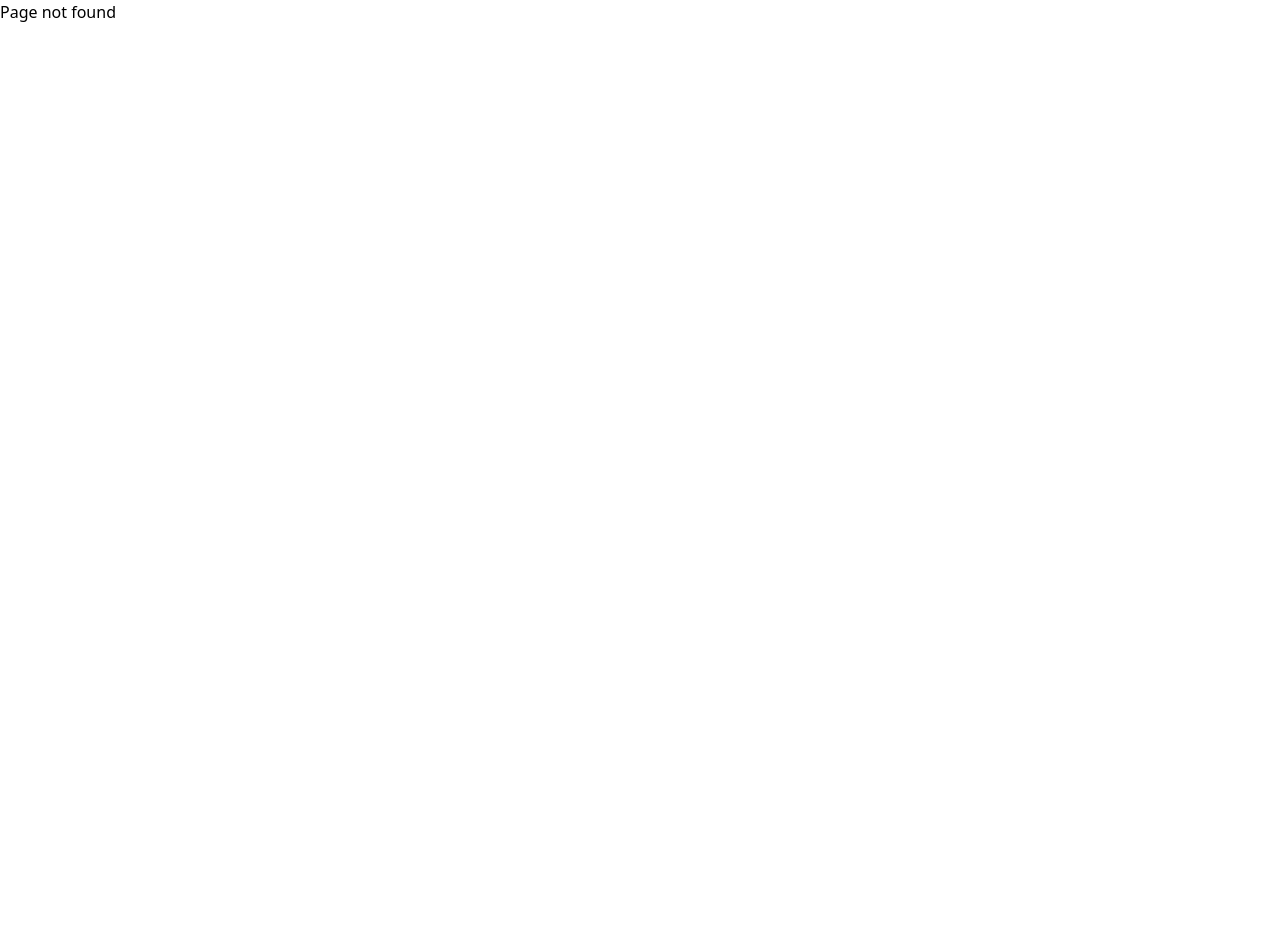
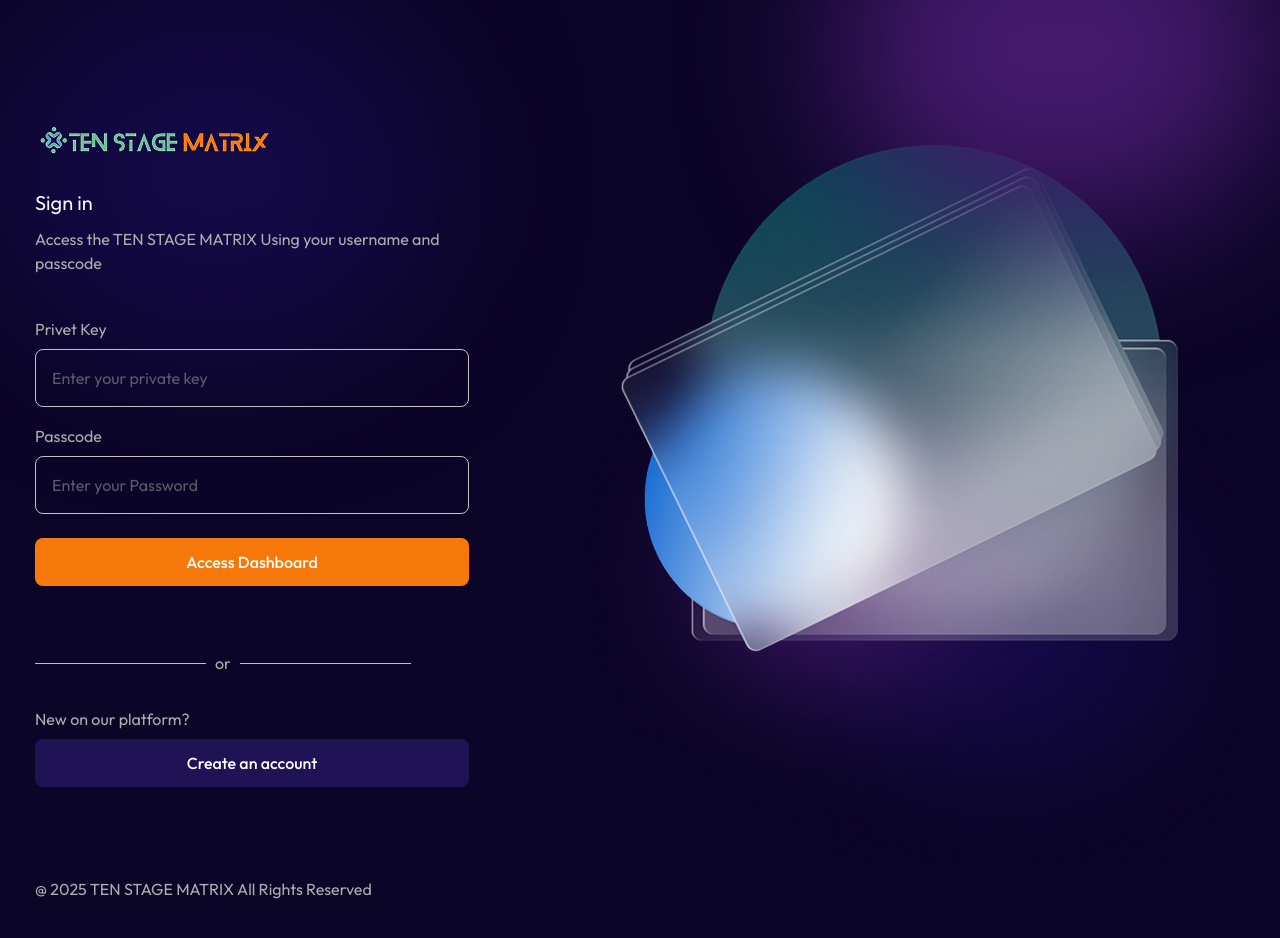
Before and after one commit to team-pr01/Ten-Stage-Matrix-Client, a React (Vite) app: page /signin in a window 1280 px wide. Before the commit this address had no page. Shown: the top 938 px of the page. Before the commit the page ends 800 px from the top, so only its background shows below. Built offline with nearby package versions, Linux system fonts and the light colour scheme.

Commit message:
Added signup page

```diff
--- a/src/pages/Signup/Signup.tsx
+++ b/src/pages/SignIn/SignIn.tsx
@@ -1,16 +1,12 @@
 import { useForm } from "react-hook-form";
 import { IMAGES } from "../../assets";
 import { Link } from "react-router-dom";
-import { useState } from "react";
 
 type TFormValues = {
-  userName: string;
-  email: string;
+  privateKey: string;
   password: string;
 };
-const Signup = () => {
-  const [isChecked, setIsChecked] = useState<boolean>(true);
-
+const SignIn = () => {
   const {
     register,
     handleSubmit,
@@ -23,29 +19,29 @@ const Signup = () => {
   return (
     <div className="h-full font-Outfit py-28 relative">
       <div className="bg-primary-30 w-[432px] h-[351px] rounded-[431px] blur-[75px] z-0 absolute top-0 left-0"></div>
-      <div className="bg-primary-15 w-[443px] h-[351px] rounded-[443px] blur-[75px] z-10 absolute -top-10 right-0"></div>
+      <div className="bg-primary-15 w-[443px] h-[351px] rounded-[443px] blur-[75px] z-10 absolute -top-32 right-0"></div>
       <div className="max-w-[1250px] mx-auto px-5 2xl:px-0 h-screen">
         <div className="flex items-center justify-between">
           <div className="z-10">
             <img src={IMAGES.logo} alt="logo" className="z-10" />
-            <h1 className="text-neutral-80 text-xl mt-[17px]">Sign Up</h1>
-            <p className="text-neutral-85 mt-[10px]">
-              Create New TEN STAGE MATRIX Account
+            <h1 className="text-neutral-80 text-xl mt-[17px]">Sign in</h1>
+            <p className="text-neutral-85 mt-[10px] max-w-[434px]">
+              Access the TEN STAGE MATRIX Using your username and passcode
             </p>
 
             <form onSubmit={handleSubmit(handleSignup)} className="mt-[42px]">
               <div className="flex flex-col gap-2">
                 <label htmlFor="" className="text-neutral-85">
-                  Referral's Username
+                  Privet Key
                 </label>
                 <input
                   type="text"
-                  placeholder="Enter your username"
-                  {...register("userName", {
+                  placeholder="Enter your private key"
+                  {...register("privateKey", {
                     required: "Name is required",
                   })}
                   className={`w-full p-4 rounded-[8px] border border-neutral-90 focus:outline-none focus:border-primary-10/50 transition duration-300 text-neutral-85 ${
-                    errors?.userName ? "border-red-500" : "border-neutral-90"
+                    errors?.privateKey ? "border-red-500" : "border-neutral-90"
                   }`}
                 />
                 {typeof errors === "object" && "message" in errors && (
@@ -54,50 +50,6 @@ const Signup = () => {
                   </span>
                 )}
               </div>
-
-              <div className="flex flex-col gap-2 mt-[17px]">
-                <div className="flex items-center justify-between">
-                  <label htmlFor="" className="text-neutral-85">
-                    Your Email
-                  </label>
-                  <Link
-                    to={"/"}
-                    className="text-primary-55 text-xs hover:underline"
-                  >
-                    Need Help?
-                  </Link>
-                </div>
-                <input
-                  type="text"
-                  placeholder="Your Email Address"
-                  {...register("email", {
-                    required: "Name is required",
-                  })}
-                  className={`w-full p-4 rounded-[8px] border border-neutral-90 focus:outline-none focus:border-primary-10/50 transition duration-300 text-neutral-85 ${
-                    errors?.email ? "border-red-500" : "border-neutral-90"
-                  }`}
-                />
-                {typeof errors === "object" && "message" in errors && (
-                  <span className="text-red-500 text-sm">
-                    {String(errors.message)}
-                  </span>
-                )}
-              </div>
-
-              <label className="flex items-center gap-3 text-neutral-85 mt-3 cursor-pointer">
-                <input
-                  type="checkbox"
-                  checked={isChecked}
-                  onChange={() => setIsChecked(!isChecked)}
-                  className="accent-orange-500  w-4 h-4"
-                />
-                <span>
-                  I agree to{" "}
-                  <span className="font-semibold">TEN STAGE MATRIX</span>{" "}
-                  <span className="text-primary-55">Policy</span> &{" "}
-                  <span className="text-primary-55">terms</span>
-                </span>
-              </label>
 
               <div className="flex flex-col gap-2 mt-[17px]">
                 <label htmlFor="" className="text-neutral-85">
@@ -124,28 +76,28 @@ const Signup = () => {
                 type="submit"
                 className="p-2 w-full  h-12 rounded-lg border border-primary-10 bg-primary-10 text-white font-medium text-center cursor-pointer mt-6"
               >
-                Sign Up
+                Access Dashboard
               </button>
 
-              <div className="flex items-center gap-[9px] mt-[30px]">
+              <div className="flex items-center gap-[9px] mt-[65px]">
                 <div className="h-[1px] w-[171px] bg-neutral-90"></div>
                 <p className="text-neutral-85">or</p>
                 <div className="h-[1px] w-[171px] bg-neutral-90"></div>
               </div>
 
-              <div className="flex flex-col gap-2 mt-[17px]">
+              <div className="flex flex-col gap-2 mt-8">
                 <label htmlFor="" className="text-neutral-85">
-                  Already account on platform?
+                  New on our platform?
                 </label>
                 <Link
-                  to={"/login"}
-                  className="p-2 w-full h-12 rounded-lg bg-primary-60 text-white font-medium text-center cursor-pointer mt-6 flex items-center justify-center"
+                  to={"/signup"}
+                  className="p-2 w-full h-12 rounded-lg bg-primary-60 text-white font-medium text-center cursor-pointer flex items-center justify-center"
                 >
-                  Sign In
+                  Create an account
                 </Link>
               </div>
 
-              <p className="text-neutral-85 mt-8">
+              <p className="text-neutral-85 mt-[90px]">
                 @ 2025 TEN STAGE MATRIX All Rights Reserved
               </p>
             </form>
@@ -157,4 +109,4 @@ const Signup = () => {
   );
 };
 
-export default Signup;
+export default SignIn;
--- a/src/routes/routes.tsx
+++ b/src/routes/routes.tsx
@@ -3,6 +3,7 @@ import MainLayout from "../layouts/MainLayout/MainLayout";
 import NotFound from "../pages/NotFound/NotFound";
 import Home from "../pages/Home/Home";
 import Signup from "../pages/Signup/Signup";
+import SignIn from "../pages/SignIn/SignIn";
 
 export const router = createBrowserRouter([
   {
@@ -18,6 +19,10 @@ export const router = createBrowserRouter([
         path: "/signup",
         element: <Signup />,
       },
+      {
+        path: "/signin",
+        element: <SignIn />,
+      },
     ],
   },
 ]);
```
